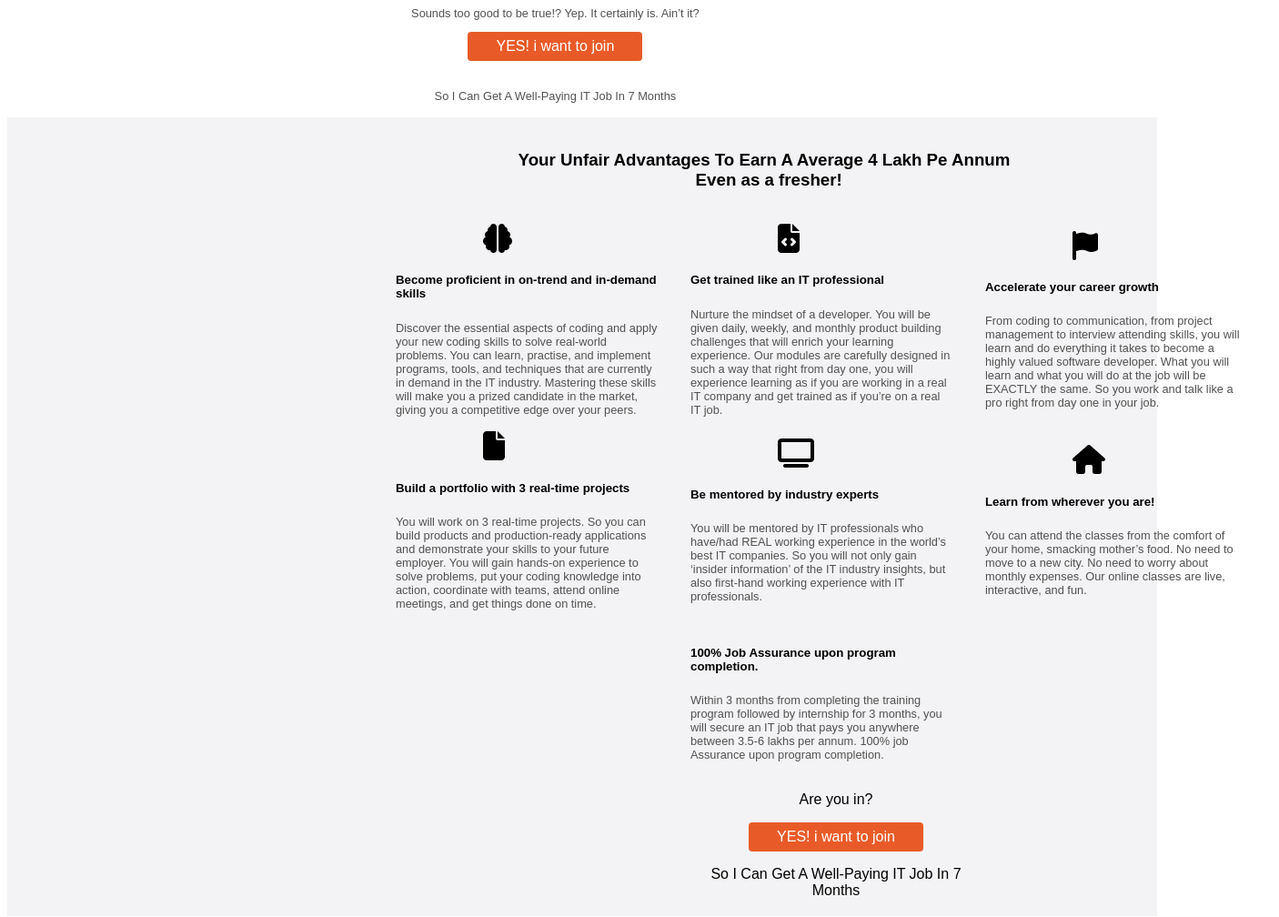
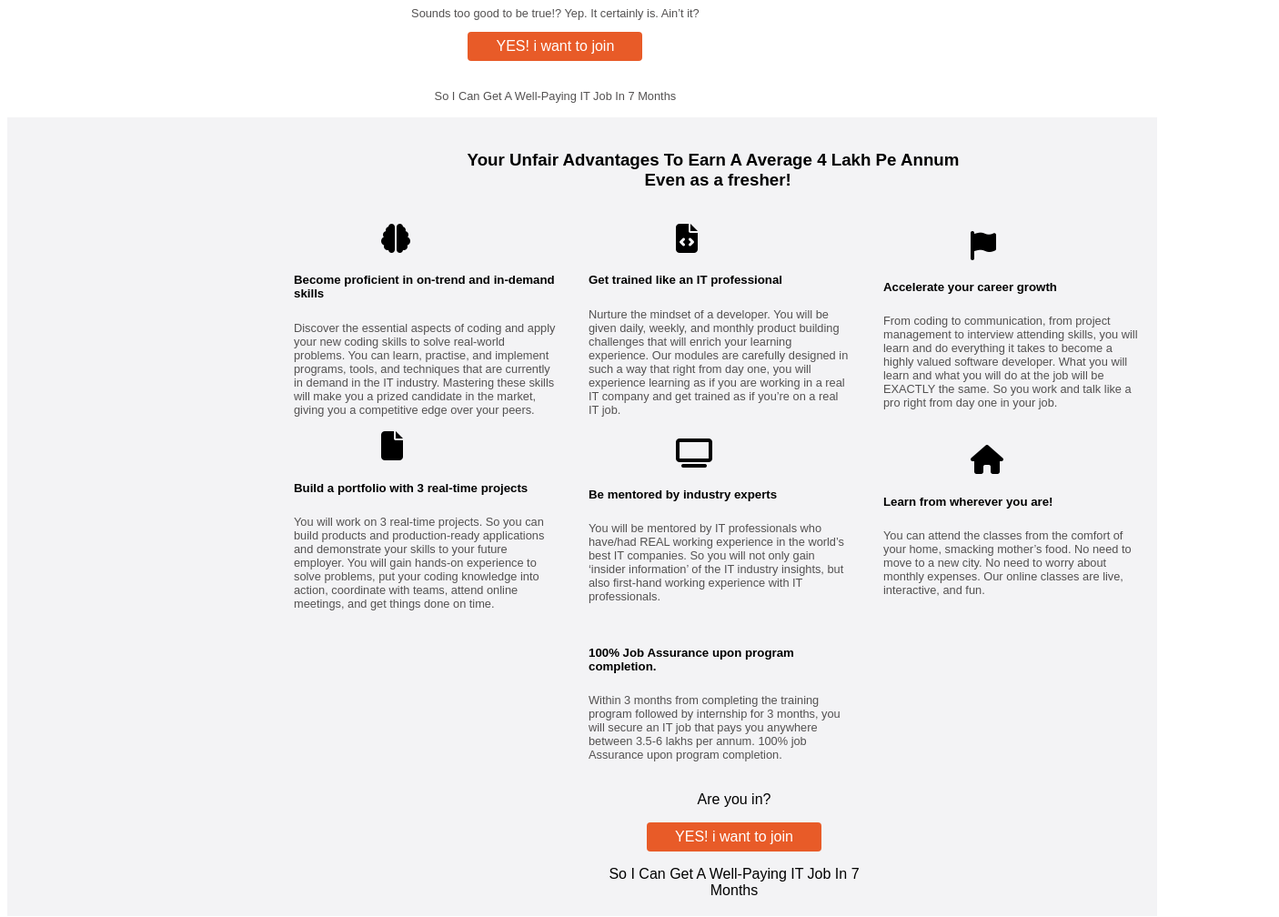
Before and after one commit to 7000RAKESH/2-9-24, a plain HTML site: page index.html in a window 1280 px wide. Shown: the part 1200-2208 px from the top of the page at 91% size, 1406 px wide, since content can reach past the window. Drawn offline with Linux system fonts and the light colour scheme.

Commit message:
Update styles.css
18rem

```diff
--- a/styles.css
+++ b/styles.css
@@ -76,7 +76,7 @@ main section h4 {
 #why {
   background-color: #f3f3f5;
   text-align: center;
-  padding-left: 25rem;
+  padding-left: 18rem;
 }
 #why h3 {
   margin-bottom: -40px;
```
